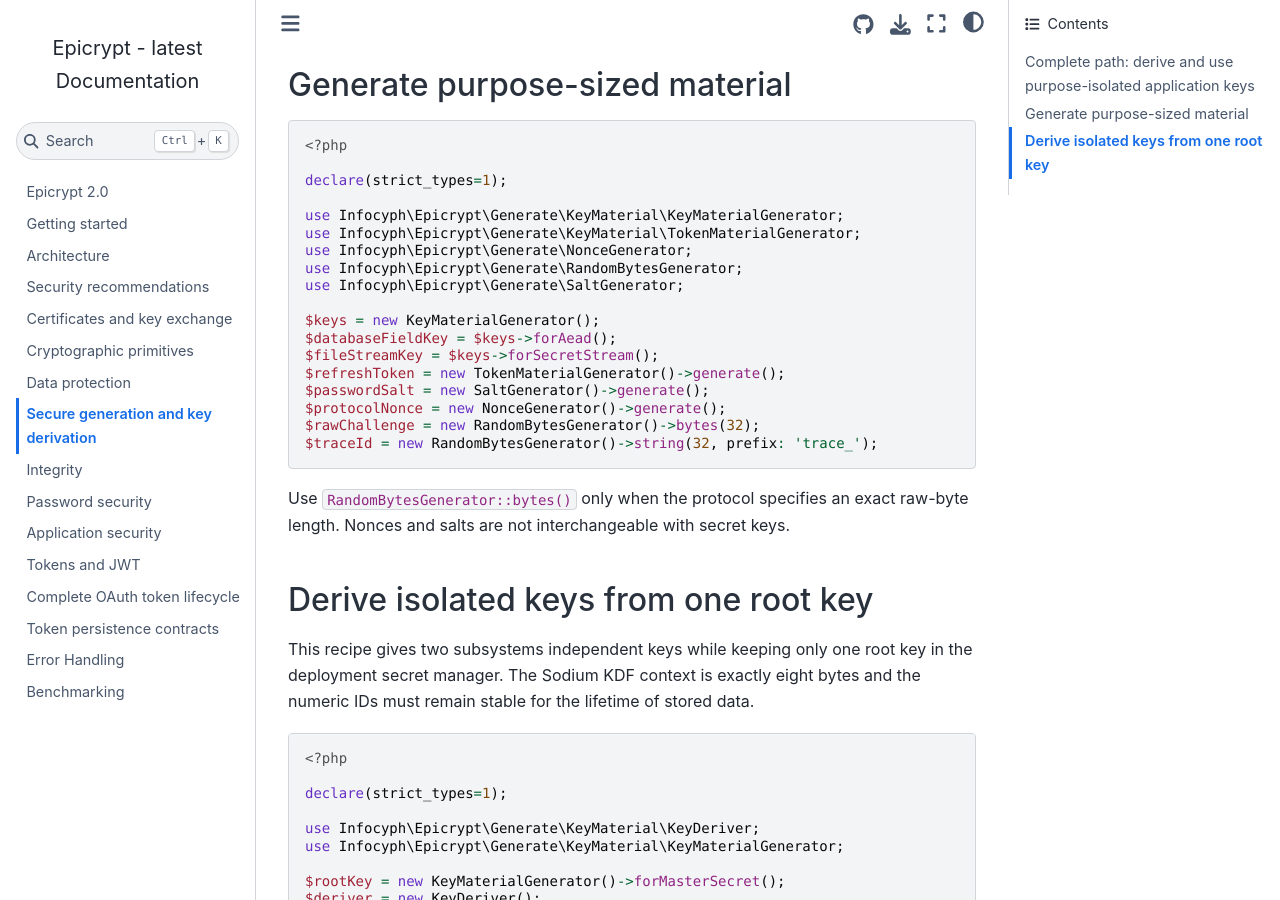
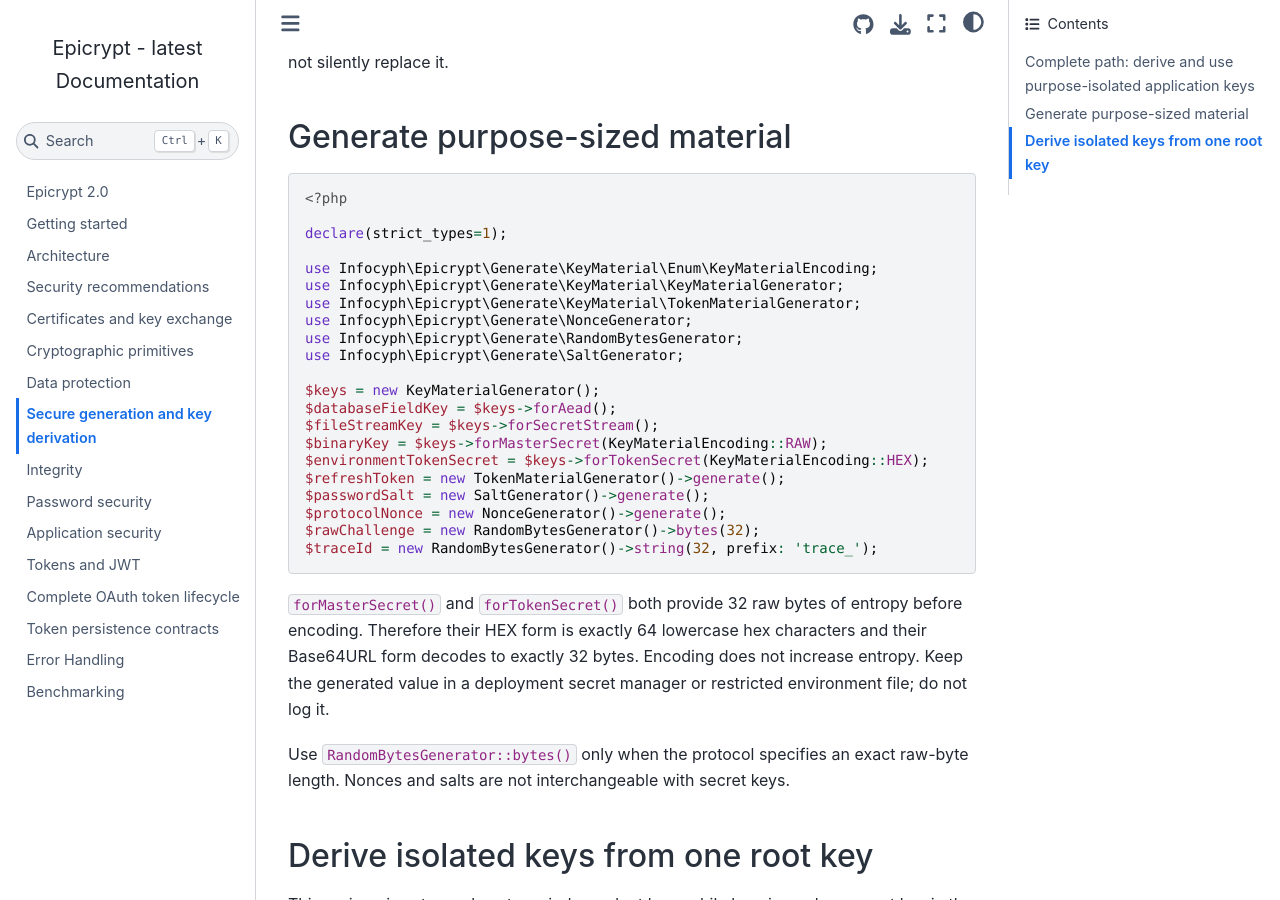
Before and after one commit to infocyph/Epicrypt, a Sphinx documentation site: the page built from docs/generate.rst, in a window 1280 px wide and 900 px high, scrolled down 1246 px. Built offline with Sphinx 7.4.7 and the Sphinx Book theme 1.1.4, drawn with Linux system fonts in a browser that asks for light colours; some of the changed text lies outside the part shown.

Commit message:
docs(generate): document secret encoding boundary

```diff
--- a/docs/generate.rst
+++ b/docs/generate.rst
@@ -2,8 +2,10 @@
 ====================================
 
 All generators use cryptographically secure operating-system randomness.
-``KeyMaterialGenerator`` returns Base64URL by default so keys can be stored in a
-secret manager without corrupting binary bytes.
+``KeyMaterialGenerator`` measures requested lengths in raw entropy bytes and
+then applies an explicit ``KeyMaterialEncoding``. Base64URL is the default for
+safe secret-manager storage; RAW is for binary crypto APIs; HEX is useful for
+environment/configuration values that require hexadecimal text.
 
 Complete path: derive and use purpose-isolated application keys
 ----------------------------------------------------------------
@@ -65,6 +67,7 @@
 
    declare(strict_types=1);
 
+   use Infocyph\Epicrypt\Generate\KeyMaterial\Enum\KeyMaterialEncoding;
    use Infocyph\Epicrypt\Generate\KeyMaterial\KeyMaterialGenerator;
    use Infocyph\Epicrypt\Generate\KeyMaterial\TokenMaterialGenerator;
    use Infocyph\Epicrypt\Generate\NonceGenerator;
@@ -74,11 +77,19 @@
    $keys = new KeyMaterialGenerator();
    $databaseFieldKey = $keys->forAead();
    $fileStreamKey = $keys->forSecretStream();
+   $binaryKey = $keys->forMasterSecret(KeyMaterialEncoding::RAW);
+   $environmentTokenSecret = $keys->forTokenSecret(KeyMaterialEncoding::HEX);
    $refreshToken = new TokenMaterialGenerator()->generate();
    $passwordSalt = new SaltGenerator()->generate();
    $protocolNonce = new NonceGenerator()->generate();
    $rawChallenge = new RandomBytesGenerator()->bytes(32);
    $traceId = new RandomBytesGenerator()->string(32, prefix: 'trace_');
+
+``forMasterSecret()`` and ``forTokenSecret()`` both provide 32 raw bytes of
+entropy before encoding. Therefore their HEX form is exactly 64 lowercase hex
+characters and their Base64URL form decodes to exactly 32 bytes. Encoding does
+not increase entropy. Keep the generated value in a deployment secret manager
+or restricted environment file; do not log it.
 
 Use ``RandomBytesGenerator::bytes()`` only when the protocol specifies an exact
 raw-byte length. Nonces and salts are not interchangeable with secret keys.
```
